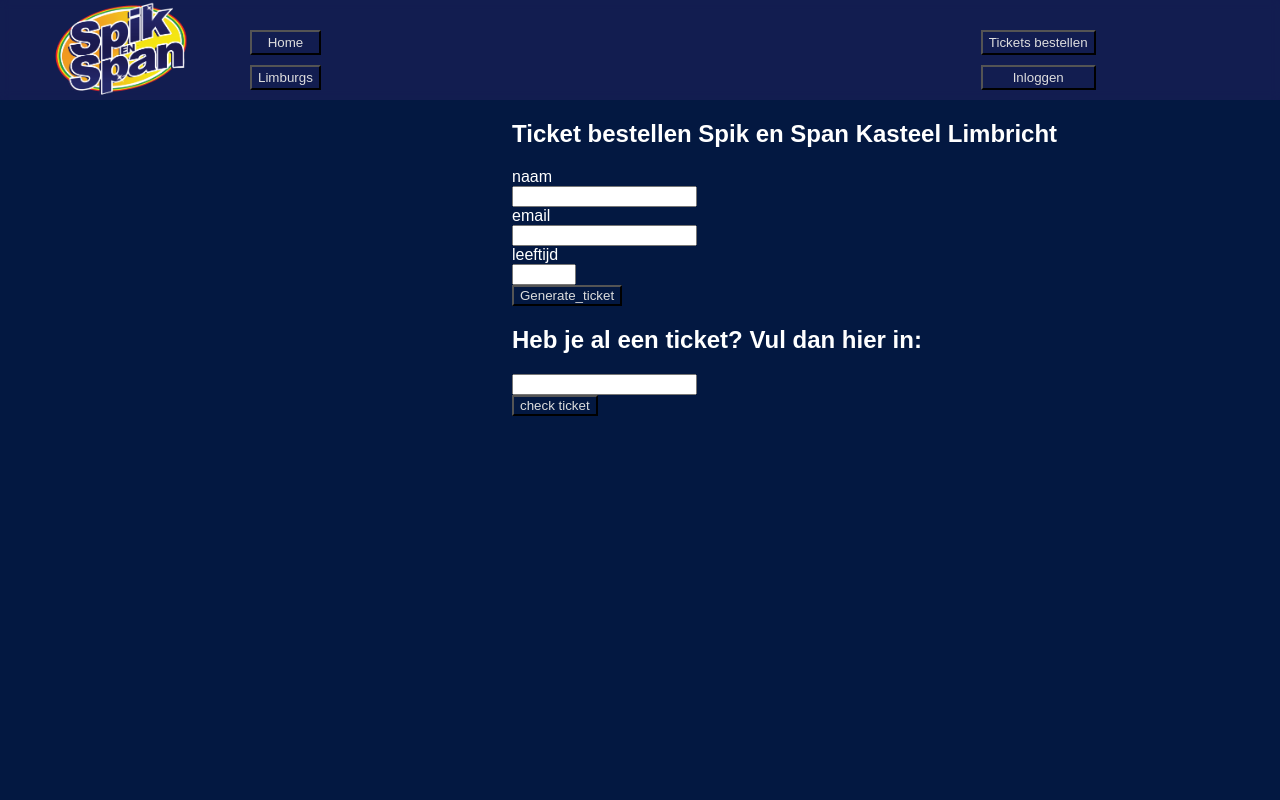
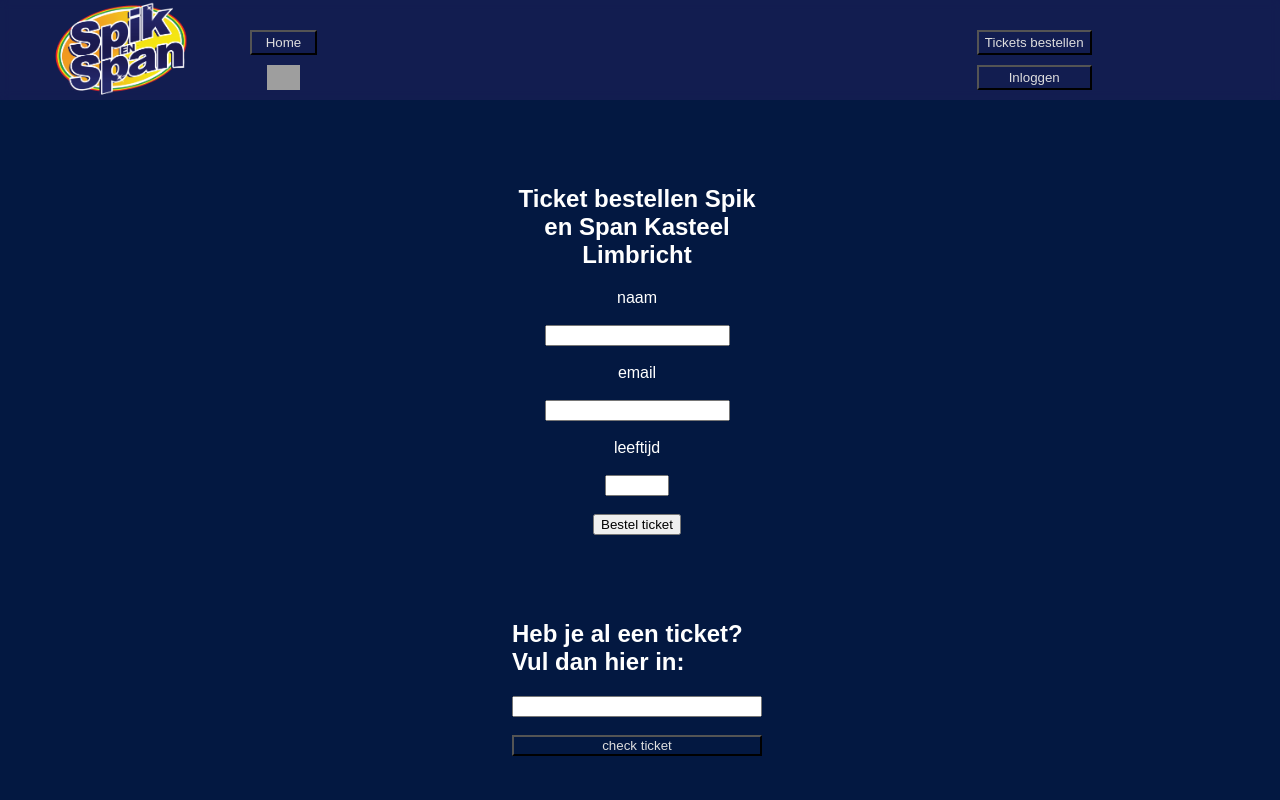
Before and after one commit to Versnapering/Challenge_9, a PHP site: page /projects/tickets.php in a window 1280 px wide. Run offline with PHP 8.4, Linux system fonts and the light colour scheme; the visitor is signed in with stand-in values (Sample User, id 1); data comes from the database, SQL or seed files in the repository; some libraries are stand-ins or nearby versions; grey boxes are pictures that could not be loaded.

Commit message:
Spik en Span version_1.0

```diff
--- a/style.css
+++ b/style.css
@@ -17,6 +17,7 @@
     border-right: transparent;
     position: fixed;
     backdrop-filter: blur(5px);
+    z-index: 2;
 }
 
 #logo {
@@ -56,6 +57,34 @@
     cursor: pointer;
     background-color: transparent;
     color: #dedede;
+    transition: background-color 0.3s ease, transform 0.3s ease;
+}
+
+#nederlands {
+    background-image: url(images/Nederland_vlag.png);
+    background-size: contain;
+    background-repeat: no-repeat;
+    background-position: center;
+    position: relative;
+    height: 25%;
+    border: transparent;
+    cursor: pointer;
+    color: transparent;
+    background-color: transparent;
+    transition: background-color 0.3s ease, transform 0.3s ease;
+}
+
+#limburgs {
+    background-image: url(images/Limburg_vlag.png);
+    background-size: contain;
+    background-repeat: no-repeat;
+    background-position: center;
+    position: relative;
+    height: 25%;
+    border: transparent;
+    cursor: pointer;
+    color: transparent;
+    background-color: transparent;
     transition: background-color 0.3s ease, transform 0.3s ease;
 }
 
@@ -107,7 +136,7 @@
 }
 
 #footer {
-    background-color: #F4E115;
+    background-image: linear-gradient(to bottom, rgb(3, 24, 65), yellow);
     width: 100%;
     height: 100px;
     text-align: center;
@@ -116,6 +145,7 @@
 }
 
 #inc_text {
+    position: relative;
     margin: 0px;
     color: black;
 }
@@ -138,6 +168,50 @@
     border: transparent;
     background-color: transparent;
     cursor: not-allowed;
+}
+
+#ticketForm {
+    position: relative;
+    height: 500px;
+    width: 250px;
+    display: flex;
+    flex-direction: column;
+    justify-content: center;
+    align-items: center;
+    text-align: center;
+}
+
+#maketicket {
+    height: 1000px;
+    overflow: hidden;
+    z-index: -2;
+}
+
+#ticketread {
+    display: flex;
+    flex-direction: column;
+    justify-content: center;
+    width: 250px;
+}
+
+#ticketInfo {
+    justify-content: center;
+    text-align: center;
+    align-items: center;
+}
+
+#adminTickets {
+    display: flex;
+    position: relative;
+    justify-content: center;
+}
+
+#ageCount {
+    position: relative;
+    display: flex;
+    flex-direction: column;
+    justify-content: center;
+    text-align: center;
 }
 
 @media screen and (max-width: 767px)  {
--- a/tickets.php
+++ b/tickets.php
@@ -1,3 +1,125 @@
+<!DOCTYPE html>
+<html lang="en">
+
+<head>
+    <meta charset="UTF-8">
+    <meta name="viewport" content="width=device-width, initial-scale=1.0">
+    <link rel="stylesheet" href="style.css">
+    <link rel="icon" type="image/png" href="images/spikEnSpan.ico">
+    <title>Tickets</title>
+
+    <script type="text/javascript"
+        src="https://cdn.jsdelivr.net/npm/@emailjs/browser@4/dist/email.min.js">
+    </script>
+    <script type="text/javascript">
+        (function() {
+            emailjs.init({
+                publicKey: "KFZXLRcnoNl6XwhVP",
+            });
+        })();
+    </script>
+</head>
+
+<body>
+    <!-- Navigation bar -->
+    <div id="navbar">
+        <div id="logo" src="images/spikEnSpan.png" alt="logo"></div>
+        <div class="rightSide">
+            <div id="navbarFill_height"></div>
+            <button class="button" onclick="location.href = 'index.php'">Home</button>
+            <div style="height: 10px;"></div>
+            <button id="limburgs" onclick="location.href = 'index_l.php'">Limburgs</button>
+        </div>
+        <div id="navbarFill_width"></div>
+
+        <div class="navbarFill"></div>
+        <div class="rightSide">
+            <div id="navbarFill_height"></div>
+            <button id="ticket" class="button" onclick="location.href = 'tickets.php'">Tickets bestellen</button>
+            <div style="height: 10px;"></div>
+            <button id="inlog" class="button" onclick="location.href = 'login.php'">Inloggen</button>
+        </div>
+        <div class="navbarFill"></div>
+        <div class="rightSide">
+            <div id="navbarFill_height"></div>
+
+        </div>
+    </div>
+
+    <div style="height: 100px;"></div>
+
+    <div style=" display: flex;">
+        <!--left side filler-->
+        <div style="height: 50px; width: 40%;"></div>
+
+        <div class="maketicket">
+            <form action="<?= htmlspecialchars($_SERVER["PHP_SELF"]) ?>" method="post" id="ticketForm">
+                <h2>Ticket bestellen Spik en Span Kasteel Limbricht</h2>
+                <label for="username">naam</label><br>
+                <input type="text" id="username" name="username" required><br>
+                <label for="email">email</label><br>
+                <input type="email" id="email" name="email" required><br>
+                <label for="leeftijd">leeftijd</label><br>
+                <input type="number" id="leeftijd" name="leeftijd" min="1" max="150" required><br>
+                <input type="submit" name="submit" value="Bestel ticket">
+
+            </form>
+            <form action="tickets_r.php" method="get" id="ticketread" target="_blank">
+                <h2>Heb je al een ticket? Vul dan hier in:</h2>
+                <input type="number" id="ticketnumber" name="id" required><br>
+                <button class="button" type="submit" name="submit2" value="Open_ticket">check ticket</button>
+            </form>
+        </div>
+    </div>
+
+
+    <script>
+        const ticketId = <?= json_encode($_SESSION['new_ticket_id'] ?? null) ?>;
+        const ticketName = <?= json_encode($_SESSION['ticket_username'] ?? '') ?>;
+        const ticketEmail = <?= json_encode($_SESSION['ticket_email'] ?? '') ?>;
+
+        if (ticketId) {
+            const qrUrl = `https://api.qrserver.com/v1/create-qr-code/?size=150x150&data=` + `http://localhost/projects/Challenge_9_jaar_1/Challange_9_github_version/Challenge_9/tickets_r.php?id=` + ticketId;
+
+            (async () => {
+                try {
+                    await emailjs.send("service_jw301zv", "template_hp998z6", {
+                        name: ticketName,
+                        email: ticketEmail,
+                        qr: qrUrl
+                    });
+
+                    await fetch("", {
+                    method: "POST",
+                    body: new URLSearchParams({ clear_ticket_session: "1" })
+                });
+
+                    window.alert("Email sent!");
+                } catch (err) {
+                    window.alert("Email failed:", err);
+                }
+            })();
+        }
+
+        document.getElementById('ticketForm').addEventListener('submit', async function(e) {
+            e.preventDefault();
+
+            try {
+                const formData = new FormData(this);
+                await fetch(this.action, {
+                    method: 'POST',
+                    body: formData
+                });
+                window.location.reload();
+            } catch (error) {
+                console.error("Submit error:", error);
+                alert("Er ging iets mis bij het aanmaken van de ticket.");
+            }
+        });
+    </script>
+
+</body>
+
 <?php
 
 error_reporting(E_ALL);
@@ -45,125 +167,4 @@
 
 ?>
 
-<!DOCTYPE html>
-<html lang="en">
-
-<head>
-    <meta charset="UTF-8">
-    <meta name="viewport" content="width=device-width, initial-scale=1.0">
-    <link rel="stylesheet" href="style.css">
-    <title>Qr code test</title>
-
-    <script type="text/javascript"
-        src="https://cdn.jsdelivr.net/npm/@emailjs/browser@4/dist/email.min.js">
-    </script>
-    <script type="text/javascript">
-        (function() {
-            emailjs.init({
-                publicKey: "KFZXLRcnoNl6XwhVP",
-            });
-        })();
-    </script>
-</head>
-
-<body>
-    <!-- Navigation bar -->
-    <div id="navbar">
-        <div id="logo" src="images/spikEnSpan.png" alt="logo"></div>
-        <div class="rightSide">
-            <div id="navbarFill_height"></div>
-            <button class="button" onclick="location.href = 'index.php'">Home</button>
-            <div style="height: 10px;"></div>
-            <button class="button" onclick="location.href = 'index_l.php'">Limburgs</button>
-        </div>
-        <div id="navbarFill_width"></div>
-
-        <div class="navbarFill"></div>
-        <div class="rightSide">
-            <div id="navbarFill_height"></div>
-            <button id="ticket" class="button" onclick="location.href = 'tickets.php'">Tickets bestellen</button>
-            <div style="height: 10px;"></div>
-            <button id="inlog" class="button" onclick="location.href = 'login.php'">Inloggen</button>
-        </div>
-        <div class="navbarFill"></div>
-        <div class="rightSide">
-            <div id="navbarFill_height"></div>
-
-        </div>
-    </div>
-
-    <div style="height: 100px;"></div>
-
-    <div style=" display: flex;">
-        <!--left side filler-->
-        <div style="height: 50px; width: 40%;"></div>
-
-        <div class="maketicket">
-            <form action="<?= htmlspecialchars($_SERVER["PHP_SELF"]) ?>" method="post" id="ticketForm">
-                <h2>Ticket bestellen Spik en Span Kasteel Limbricht</h2>
-                <label for="username">naam</label><br>
-                <input type="text" id="username" name="username" required><br>
-                <label for="email">email</label><br>
-                <input type="email" id="email" name="email" required><br>
-                <label for="leeftijd">leeftijd</label><br>
-                <input type="number" id="leeftijd" name="leeftijd" min="1" max="150" required><br>
-                <input class="button" type="submit" name="submit" value="Generate_ticket">
-            </form>
-            <form action="tickets_r.php" method="get" id="ticketread" target="_blank">
-                <h2>Heb je al een ticket? Vul dan hier in:</h2>
-                <input type="number" id="ticketnumber" name="id" required><br>
-                <button class="button" type="submit" name="submit2" value="Open_ticket">check ticket</button>
-            </form>
-        </div>
-    </div>
-
-
-    <script>
-        const ticketId = <?= json_encode($_SESSION['new_ticket_id'] ?? null) ?>;
-        const ticketName = <?= json_encode($_SESSION['ticket_username'] ?? '') ?>;
-        const ticketEmail = <?= json_encode($_SESSION['ticket_email'] ?? '') ?>;
-
-        if (ticketId) {
-            const qrUrl = `https://api.qrserver.com/v1/create-qr-code/?size=150x150&data=` + `http://localhost/projects/Challenge_9_jaar_1/Challange_9_github_version/Challenge_9/tickets_r.php?id=` + ticketId;
-
-            (async () => {
-                try {
-                    await emailjs.send("service_jw301zv", "template_hp998z6", {
-                        name: ticketName,
-                        email: ticketEmail,
-                        qr: qrUrl,
-                        id: ticketId
-                    });
-
-                    await fetch("", {
-                    method: "POST",
-                    body: new URLSearchParams({ clear_ticket_session: "1" })
-                });
-
-                    window.alert("Email sent!");
-                } catch (err) {
-                    window.alert("Email failed:", err);
-                }
-            })();
-        }
-
-        document.getElementById('ticketForm').addEventListener('submit', async function(e) {
-            e.preventDefault();
-
-            try {
-                const formData = new FormData(this);
-                await fetch(this.action, {
-                    method: 'POST',
-                    body: formData
-                });
-                window.location.reload();
-            } catch (error) {
-                console.error("Submit error:", error);
-                alert("Er ging iets mis bij het aanmaken van de ticket.");
-            }
-        });
-    </script>
-
-</body>
-
 </html>
```
Also changed, not shown: Index.php (+3 -2 lines), Index_l.php (+5 -5 lines), admin.php (+19 -2 lines), login.php (+9 -2 lines), tickets_r.php (+6 -6 lines).
